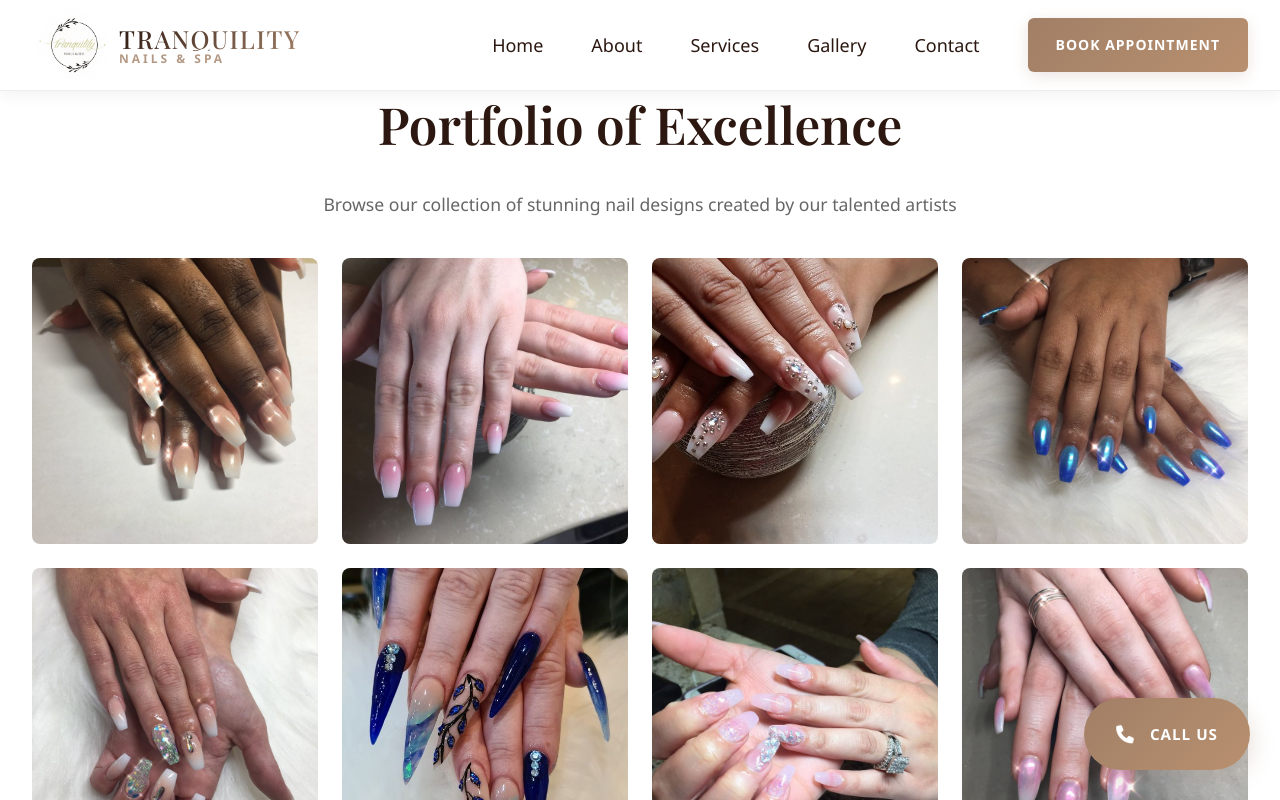
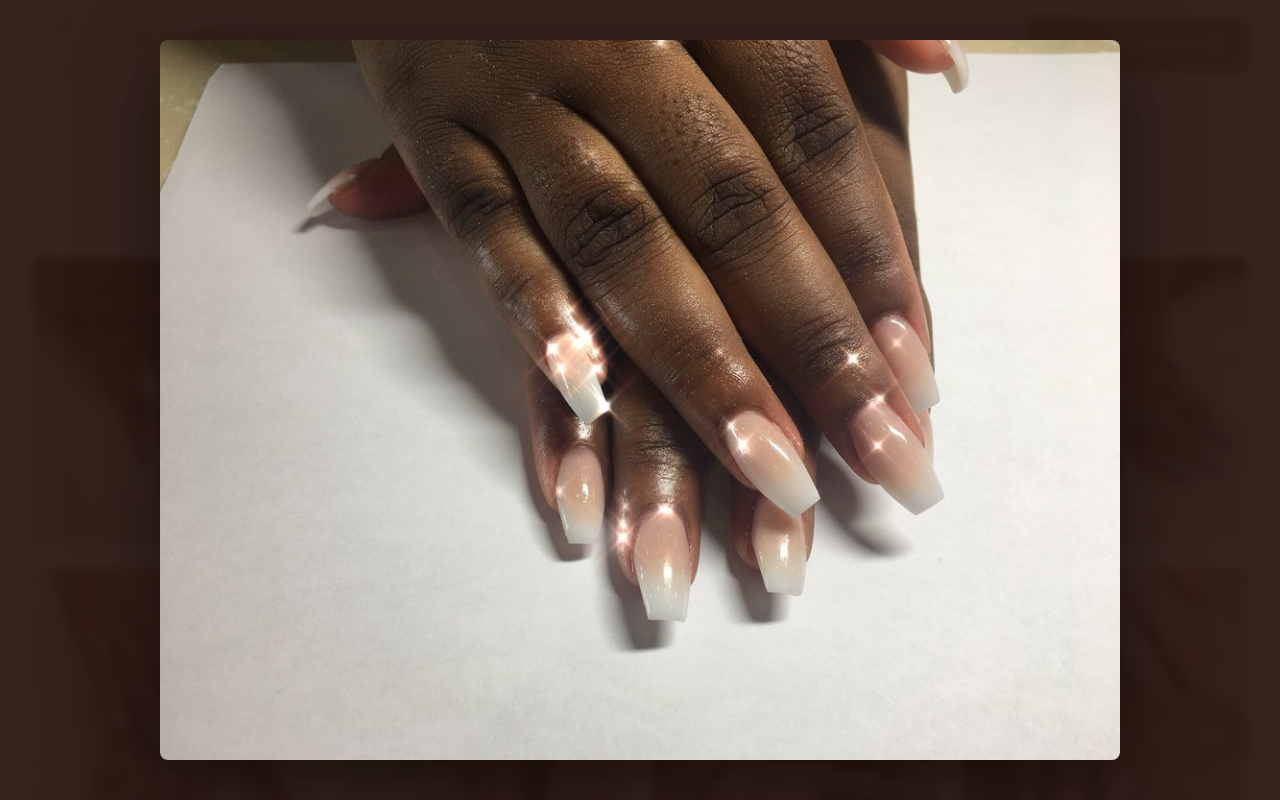
Before and after one commit to duyquangbui99/tranquiliy-ui, a React (Create React App) app: page / in a window 1280 px wide. Both pictures are taken after a click on the element 175 px from the left and 3283 px from the top of the page. Shown: the part 2883-3683 px from the top of the page. Built offline with nearby package versions, Linux system fonts and the light colour scheme.

Commit message:
display modal when user click on image on homepage

```diff
--- a/src/pages/Home/Home.css
+++ b/src/pages/Home/Home.css
@@ -1094,3 +1094,57 @@
         font-size: 1.1rem;
     }
 }
+
+/* Gallery Modal */
+.gallery-modal {
+    position: fixed;
+    top: 0;
+    left: 0;
+    right: 0;
+    bottom: 0;
+    background: rgba(44, 24, 16, 0.95);
+    display: flex;
+    align-items: center;
+    justify-content: center;
+    z-index: 1000;
+    backdrop-filter: blur(5px);
+}
+
+.modal-content {
+    position: relative;
+    max-width: 90vw;
+    max-height: 90vh;
+    border-radius: var(--radius-card);
+    overflow: hidden;
+    box-shadow: 0 25px 80px rgba(0, 0, 0, 0.5);
+}
+
+.modal-content img {
+    max-width: 100%;
+    max-height: 90vh;
+    object-fit: contain;
+    display: block;
+}
+
+.close-modal {
+    position: absolute;
+    top: -50px;
+    right: 0;
+    color: var(--color-white);
+    font-size: 2.5rem;
+    cursor: pointer;
+    width: 40px;
+    height: 40px;
+    display: flex;
+    align-items: center;
+    justify-content: center;
+    background: rgba(255, 255, 255, 0.1);
+    border-radius: var(--radius-round);
+    transition: all var(--transition-medium);
+    backdrop-filter: blur(10px);
+}
+
+.close-modal:hover {
+    background: rgba(255, 255, 255, 0.2);
+    transform: scale(1.1);
+}
--- a/src/pages/Home/Home.jsx
+++ b/src/pages/Home/Home.jsx
@@ -24,7 +24,16 @@ import nail9Image from '../../assets/images/gallery/gallery9.png';
 
 const Home = () => {
     const [currentSlide, setCurrentSlide] = useState(0);
+    const [selectedImage, setSelectedImage] = useState(null);
     const navigate = useNavigate();
+
+    const handleImageClick = (image) => {
+        setSelectedImage(image);
+    };
+
+    const closeModal = () => {
+        setSelectedImage(null);
+    };
 
     const testimonials = [
         {
@@ -285,7 +294,12 @@ const Home = () => {
 
                     <div className="gallery-grid-luxury">
                         {galleryImages.map((image, index) => (
-                            <div key={index} className="gallery-item-luxury">
+                            <div
+                                key={index}
+                                className="gallery-item-luxury"
+                                onClick={() => handleImageClick({ src: image, alt: `Nail Design ${index + 1}` })}
+                                style={{ cursor: 'pointer' }}
+                            >
                                 <img src={image} alt={`Nail Design ${index + 1}`} />
                                 <div className="gallery-overlay">
                                     <i className="fas fa-search-plus"></i>
@@ -310,6 +324,15 @@ const Home = () => {
                         </Link>
                     </div>
                 </div>
+                {/* Image Modal */}
+                {selectedImage && (
+                    <div className="gallery-modal" onClick={closeModal}>
+                        <div className="modal-content">
+                            <span className="close-modal">&times;</span>
+                            <img src={selectedImage.src} alt={selectedImage.alt} />
+                        </div>
+                    </div>
+                )}
             </section>
 
             {/* Testimonials */}
--- a/src/pages/HomeServices/HomeServices.jsx
+++ b/src/pages/HomeServices/HomeServices.jsx
@@ -38,6 +38,8 @@ const HomeServices = () => {
             window.scrollTo({ top: y, behavior: 'smooth' });
         }
     };
+
+
 
     const categories = [
         {
```
